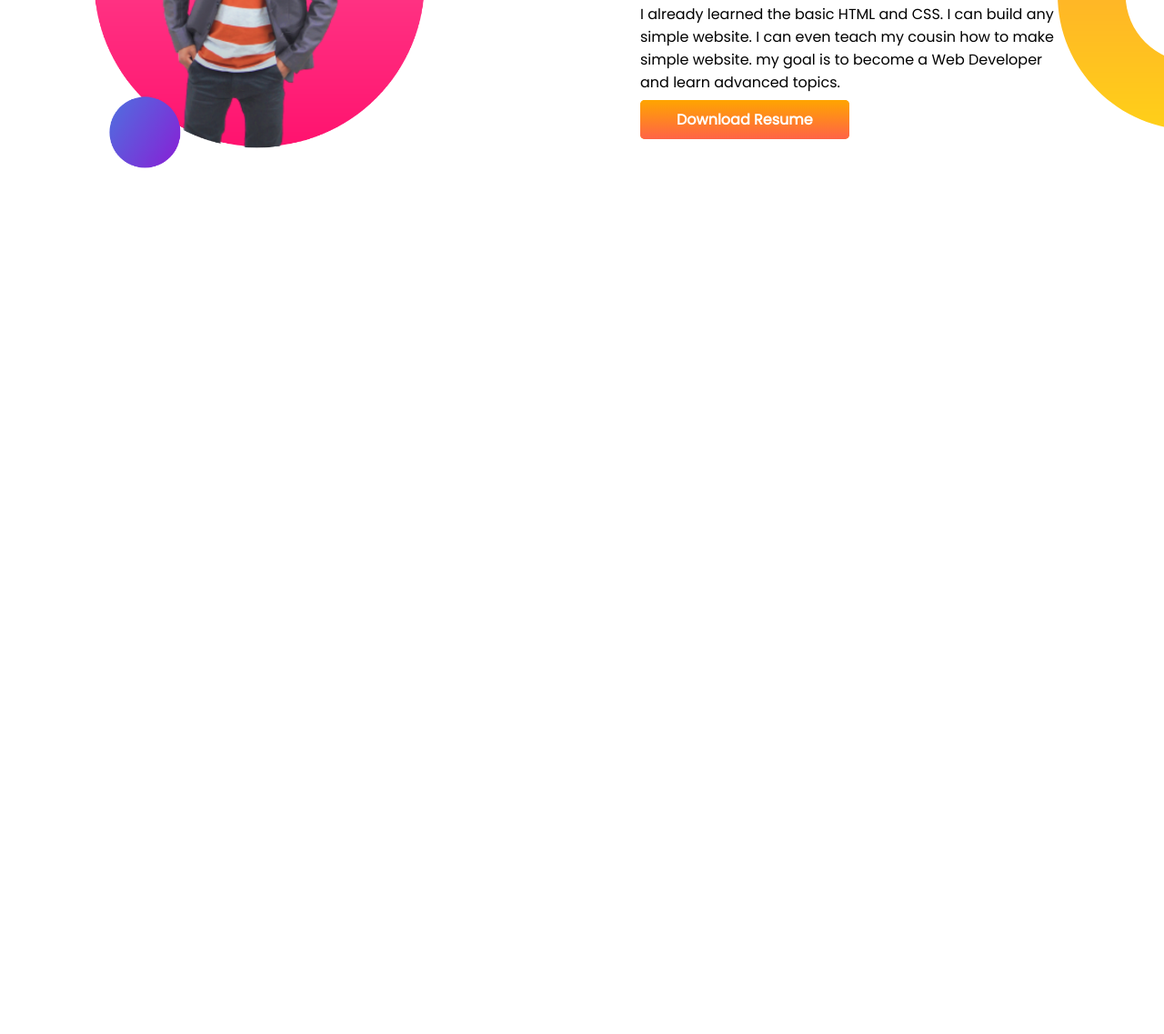
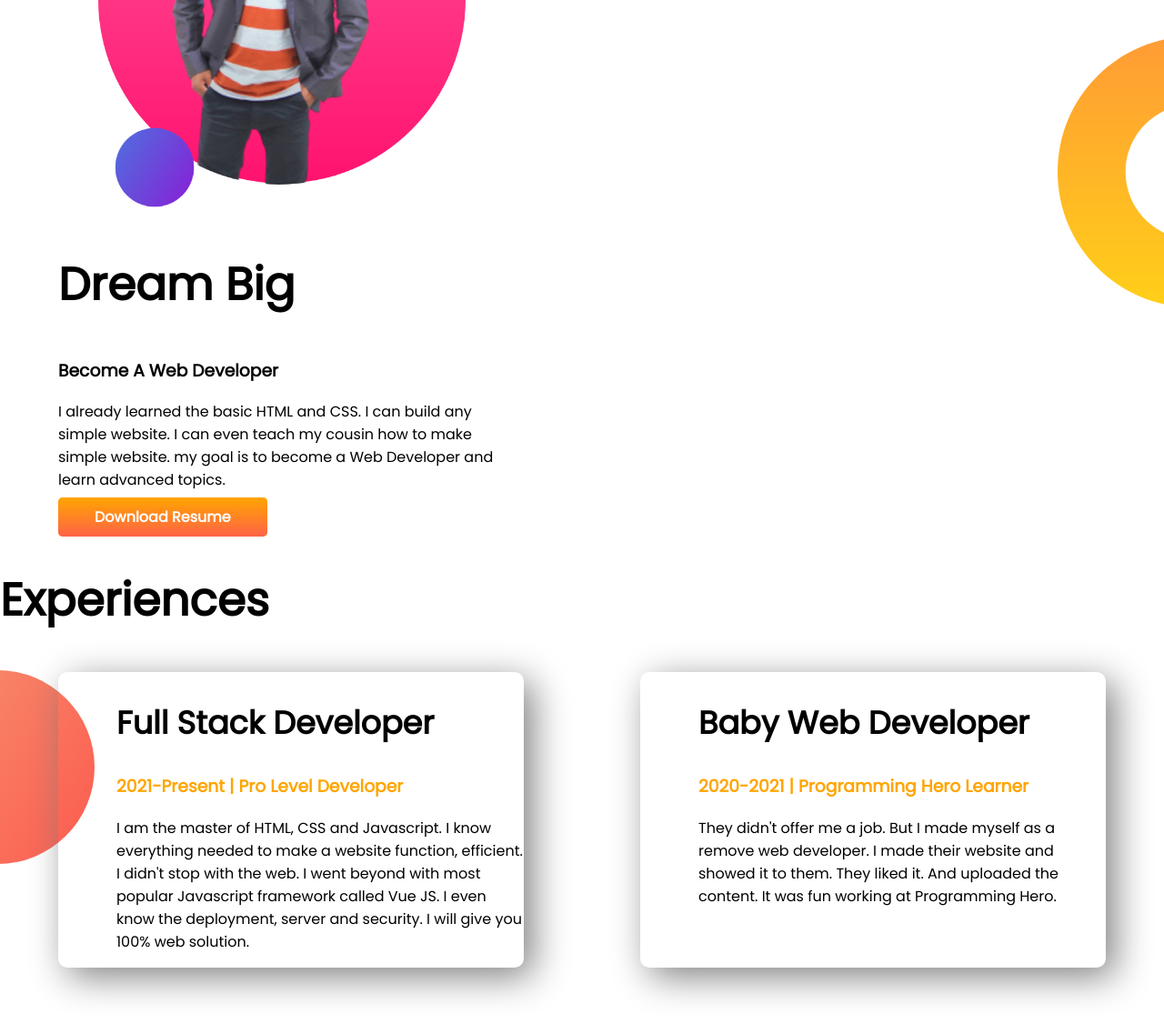
Before and after one commit to SadekurNiloy/developer-portfolio, a plain HTML site: page index.html in a window 1280 px wide. Shown: the part 891-2028 px from the top of the page at 91% size. Before the commit the page ends 1233 px from the top, so only its background shows below. Drawn offline with Linux system fonts and the light colour scheme.

Commit message:
Experience area added

```diff
--- a/index.html
+++ b/index.html
@@ -11,7 +11,7 @@
     <link rel="stylesheet" href="style.css">
 </head>
 <body>
-    <section class="top-banner">
+    <section class="top-banner flexible-container">
         <div class="half-width">
             <h1>welcome to</h1>
             <h1><span class="orange-color">sadekur rahman</span> world!</h1>
@@ -34,5 +34,21 @@
         <a class="link-button" target="_blank" href="https://sadekurniloy.github.io/developer-portfolio/">download resume</a>
        </div>
     </section>
+    <section class="experiences-area">
+        <h1>Experiences</h1>
+        <div class="flexible-container">
+            <div class="half-width ex-item">
+                <h2>Full Stack Developer</h2>
+                <h3 class="orange-color">2021-Present | Pro Level Developer</h3>
+                <p>I am the master of HTML, CSS and Javascript. I know everything needed to make a website function, efficient. I didn't stop with the web. I went beyond with most popular Javascript framework called Vue JS. I even know the deployment, server and security. I will give you 100% web solution.</p>
+            </div>
+            <div class="half-width ex-item">
+                <h2>Baby Web Developer</h2>
+                <h3 class="orange-color">2020-2021 | Programming Hero Learner</h3>
+                <p>They didn't offer me a job. But I made myself as a remove web developer. I made their website and showed it to them. They liked it. And uploaded the content. It was fun working at Programming Hero.</p>
+            </div>
+        </div>
+
+    </section>
 </body>
 </html>
--- a/style.css
+++ b/style.css
@@ -7,13 +7,16 @@ h1 {
     font-size: 50px;
     text-transform: capitalize;
 }
+h2 {
+    font-size: 35px;
+}
 h3 {
     text-transform: capitalize;
 }
 .orange-color {
     color: orange;
 }
-section {
+.flexible-container {
     display: flex;
     margin-bottom: 150px;
 }
@@ -51,3 +54,16 @@ section {
 .dream-big p {
     padding-right: 20%;
 }
+.ex-item {
+    box-shadow: 10px 10px 40px gray;
+    width: 40%;
+    margin-left: 5%;
+    margin-right: 5%;
+    border-radius: 10px;
+}
+.experiences-area {
+    background-image: url(images/exp-bg.png);
+    background-repeat: no-repeat;
+    background-position: left;
+
+}
```
